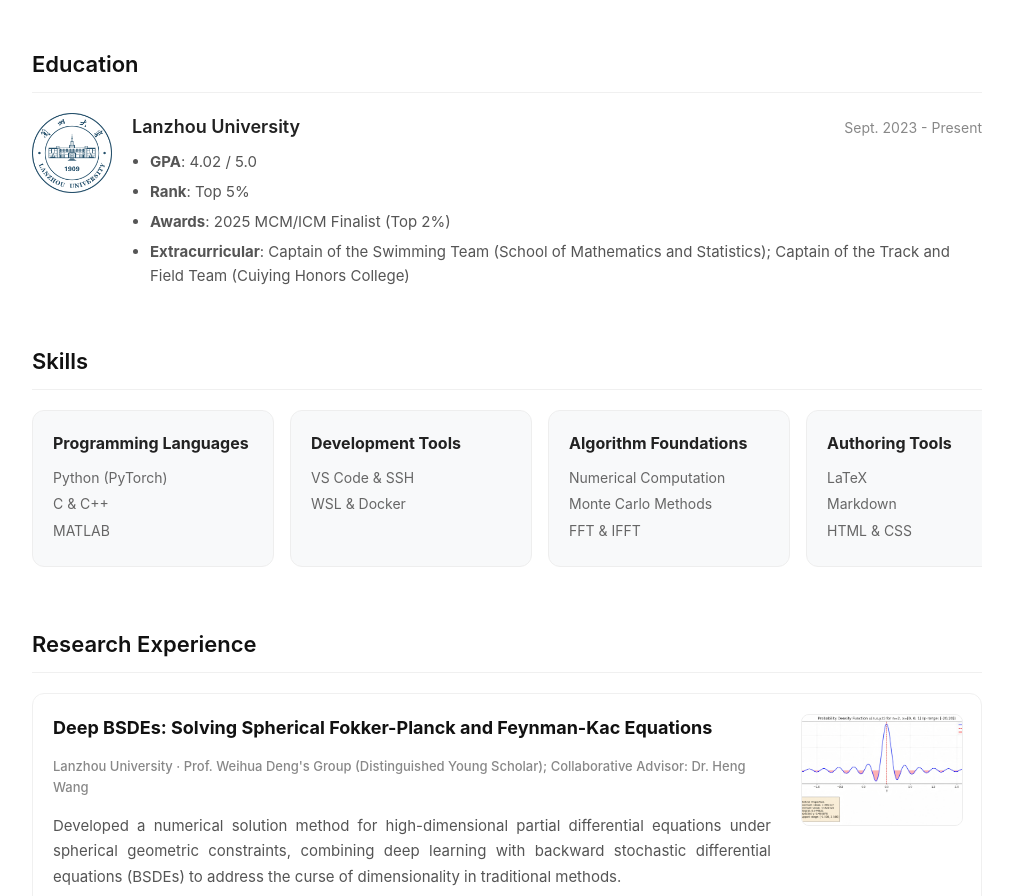
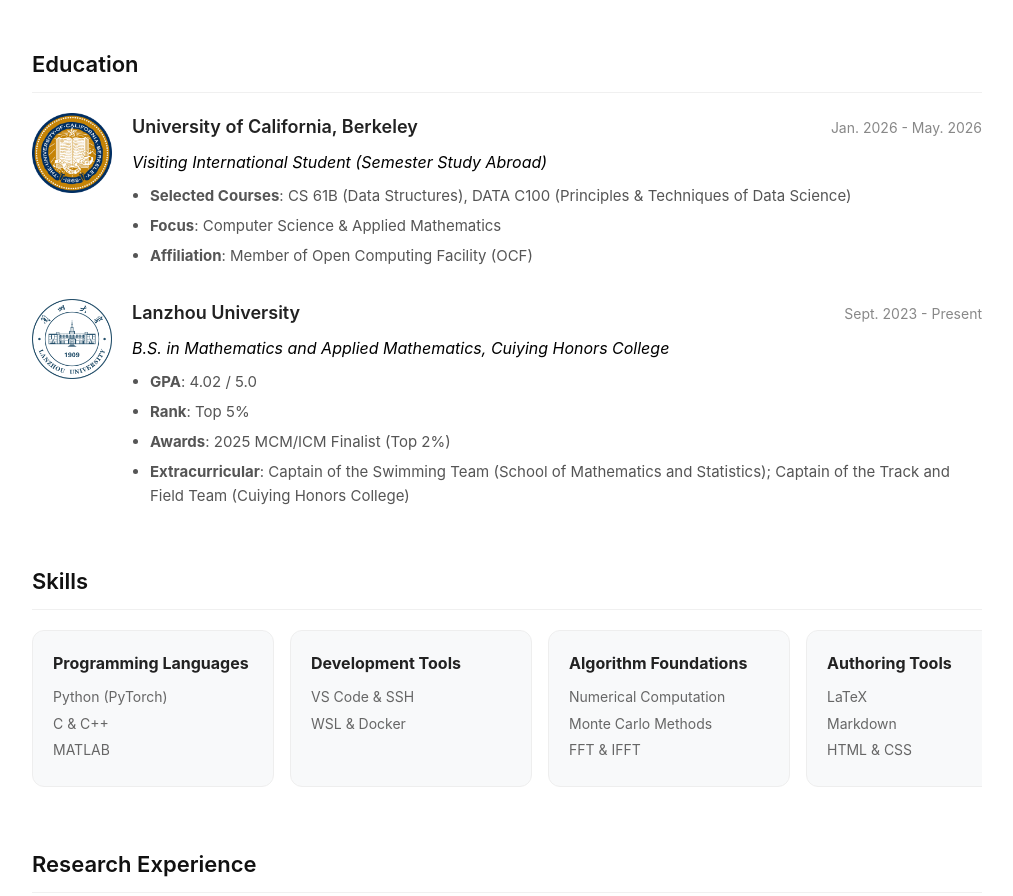
Before and after one commit to hy-0003/hy-0003.github.io, a plain HTML site: page ehome/ehome.html in a window 1280 px wide. Shown: the part 702-1598 px from the top of the page, without its empty margins (133-1146 px from the left). Drawn offline with Linux system fonts and the light colour scheme.

Commit message:
更新经历

```diff
--- a/award/award.css
+++ b/award/award.css
@@ -91,3 +91,5 @@ h2 {
     .award-header { padding: 15px; }
     .proof-container { padding: 10px; }
 }
+
+#footer { margin-top: 60px; font-size: 13px; color: #aaa; text-align: center; }
--- a/ehome/ehome.html
+++ b/ehome/ehome.html
@@ -44,12 +44,36 @@
         <h2>Education</h2>
         <div class="edu-card">
             <div class="edu-logo">
-                <img src="../home_image/logo.png" alt="LZU Logo">
+                <img src="../home_image/ucblogo.png" alt="UCB Logo">
+            </div>
+            <div class="edu-content">
+                <div class="edu-header">
+                    <h3>University of California, Berkeley</h3>
+                    <span class="date">Jan. 2026 - May. 2026</span>
+                </div>
+                <div style="margin-bottom: 8px; font-style: italic; color: #000000;">
+                    Visiting International Student (Semester Study Abroad)
+                </div>
+                <ul>
+                    <li><b>Selected Courses</b>: CS 61B (Data Structures), DATA C100 (Principles & Techniques of Data Science)</li>
+                    <li><b>Focus</b>: Computer Science & Applied Mathematics</li>
+                    <li><b>Affiliation</b>: Member of Open Computing Facility (OCF)</li>
+                </ul>
+            </div>
+        </div>
+        <br>
+
+        <div class="edu-card">
+            <div class="edu-logo">
+                <img src="../home_image/lzulogo.png" alt="LZU Logo">
             </div>
             <div class="edu-content">
                 <div class="edu-header">
                     <h3>Lanzhou University</h3>
                     <span class="date">Sept. 2023 - Present</span>
+                </div>
+                <div style="margin-bottom: 8px; font-style: italic; color: #000000;">
+                    B.S. in Mathematics and Applied Mathematics, Cuiying Honors College
                 </div>
                 <ul>
                     <li><b>GPA</b>: 4.02 / 5.0</li>
@@ -179,7 +203,7 @@
     </div>
 
     <div id="footer">
-        Last updated: December 1, 2025 | Designed by Yi He
+        Last updated: February 3, 2026 | Designed by Yi He
     </div>
   </div>
   <script src="../js/connect.js"></script>
```
Also changed, not shown: award/award.html (+3 -0 lines), home_image/lzulogo.png (renamed from home_image/logo.png), home_image/ucblogo.png (added).
